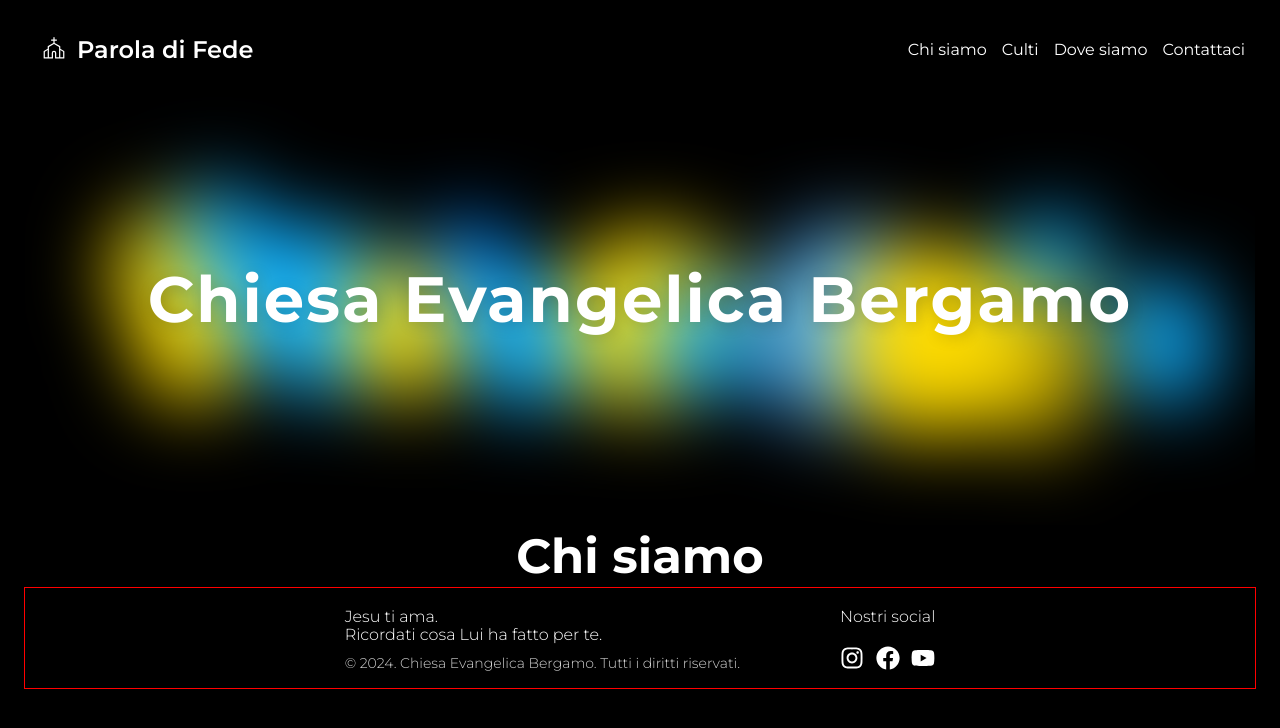
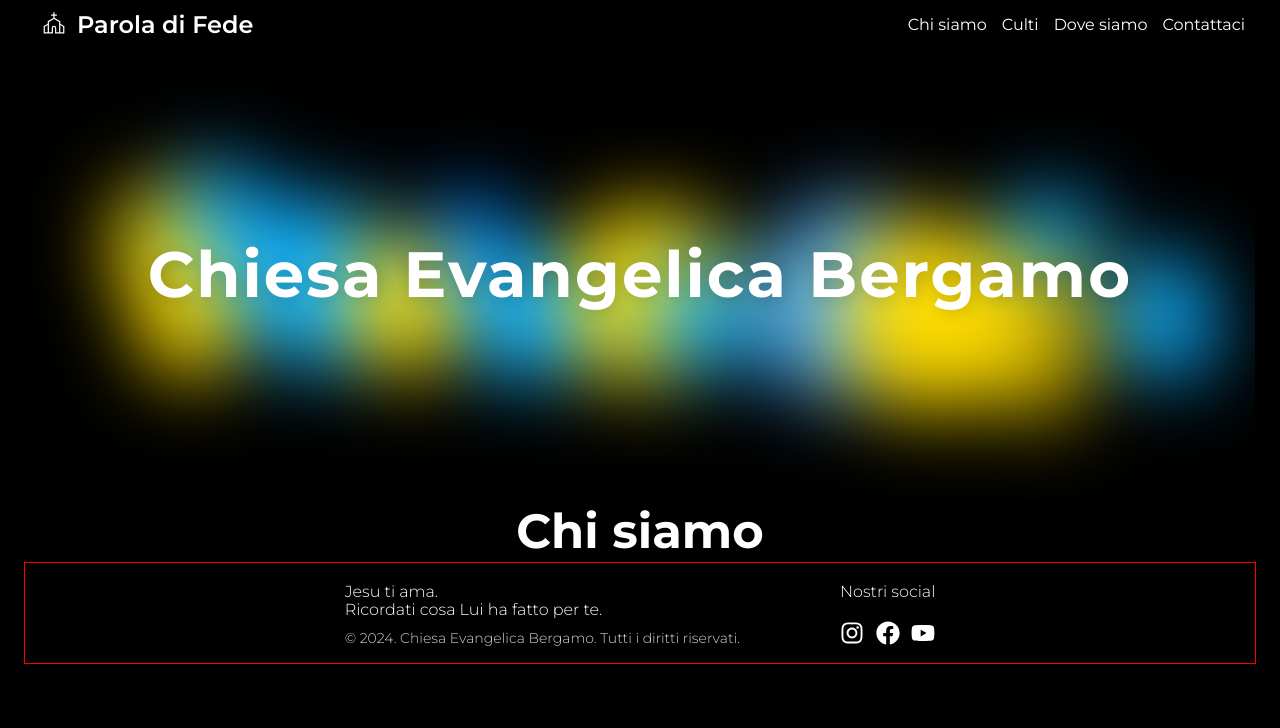
Before and after one commit to pttkachuk/secret-project, a React (Create React App) app: page / in a window 1280 px wide. Shown: the top 728 px of the page. Built offline with nearby package versions, Linux system fonts and the light colour scheme.

Commit message:
upd padding on app.js

```diff
--- a/src/App.css
+++ b/src/App.css
@@ -1,5 +1,5 @@
 .App {
-  padding: 25px;
+  padding: 0 25px 0 25px;
 }
 
 /* .App-logo {
```
